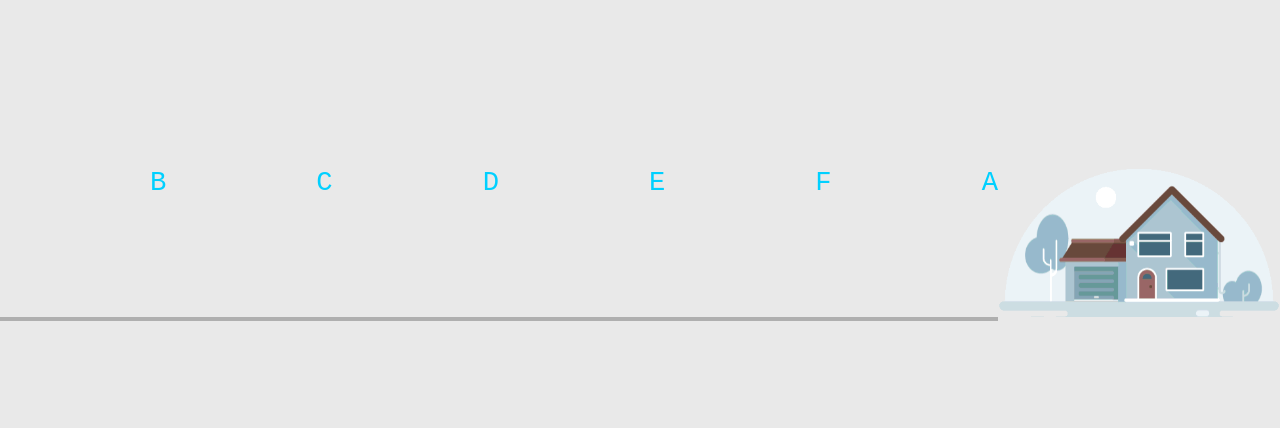
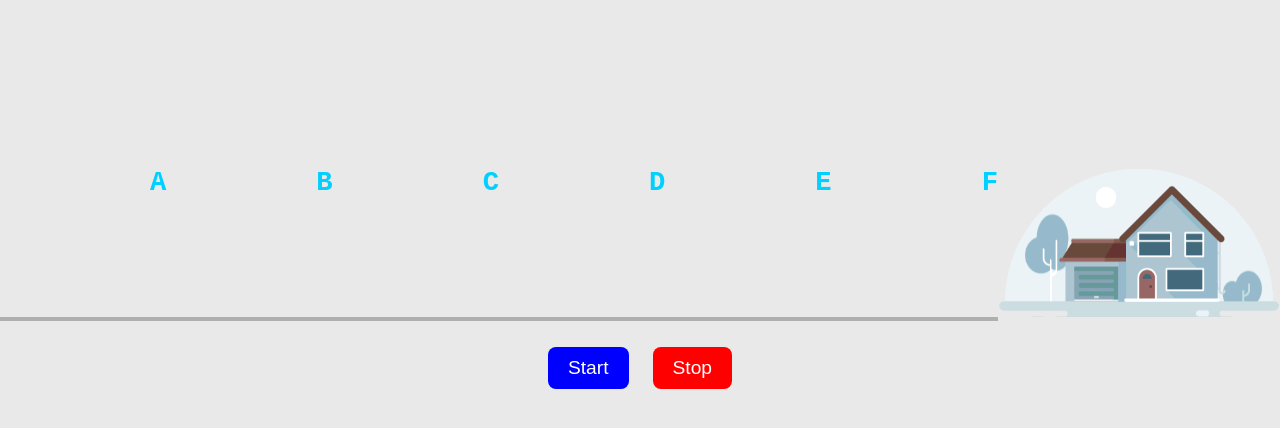
Before and after one commit to AhasnaCharumee/Internet-Technology-Assignment-07, a plain HTML site: page pages/assignment-7-1/js-que.html in a window 1280 px wide. Shown: the part 116-544 px from the top of the page. Drawn offline with Linux system fonts and the light colour scheme.

Commit message:
aded start stop btn to js que

```diff
--- a/css/js-que.css
+++ b/css/js-que.css
@@ -53,3 +53,32 @@ body{
      position: relative;
     font-family:sans-serif;
 }
+.button,
+#start-btn
+{
+    padding: 10px 20px;
+    font-size: 1.2rem;
+    margin: 0 10px;
+    background-color: blue;
+    color: white;
+    border: none;
+    border-radius: 8px;
+    cursor: pointer;
+    transition: 0.3s;
+  }
+ .button,
+#stop-btn
+{
+    padding: 10px 20px;
+    font-size: 1.2rem;
+    margin: 0 10px;
+    background-color: red;
+    color: white;
+    border: none;
+    border-radius: 8px;
+    cursor: pointer;
+    transition: 0.3s;
+  }
+  button:hover {
+    background-color: #c2185b;
+  }
--- a/js/js-que.js
+++ b/js/js-que.js
@@ -10,6 +10,8 @@ for (let i = 0; i < 6; i++) {
 let currentPer = 0;
 let currentLetter = 5;
 
+let intervalId = null;
+
 function startLoop() {
   for (let i = 0; i < persons.length; i++) {
     document.getElementById("per-" + (currentPer + 1)).innerHTML =
@@ -20,6 +22,20 @@ function startLoop() {
     calculateCurrentPer();
   }
   changeLetter();
+}
+
+// Control functions
+function startAnimation() {
+  if (!intervalId) {
+    intervalId = setInterval(startLoop, 1000);
+  }
+}
+
+function stopAnimation() {
+  if (intervalId) {
+    clearInterval(intervalId);
+    intervalId = null;
+  }
 }
 
 function calculateCurrentLetter() {
@@ -34,4 +50,6 @@ function changeLetter() {
   currentLetter = (currentLetter + letters.length - 1) % letters.length;
 }
 
-setInterval(startLoop, 1000);
+// Add button listeners
+document.getElementById("start-btn").addEventListener("click", startAnimation);
+document.getElementById("stop-btn").addEventListener("click", stopAnimation);
--- a/pages/assignment-7-1/js-que.html
+++ b/pages/assignment-7-1/js-que.html
@@ -19,6 +19,11 @@
         </div>
         <div class="home"></div>
     </div>
+    <div class="btn-container" style="text-align: center; margin-top: 30px;">
+        <button id="start-btn">Start</button>
+        <button id="stop-btn">Stop</button>
+      </div>
+
     <script src="/js/js-que.js"></script>
 </body>
 </html>
```
